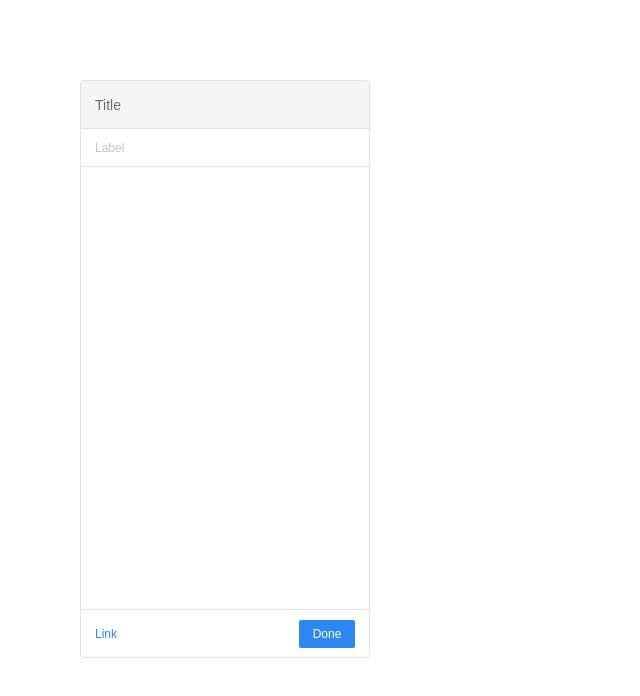
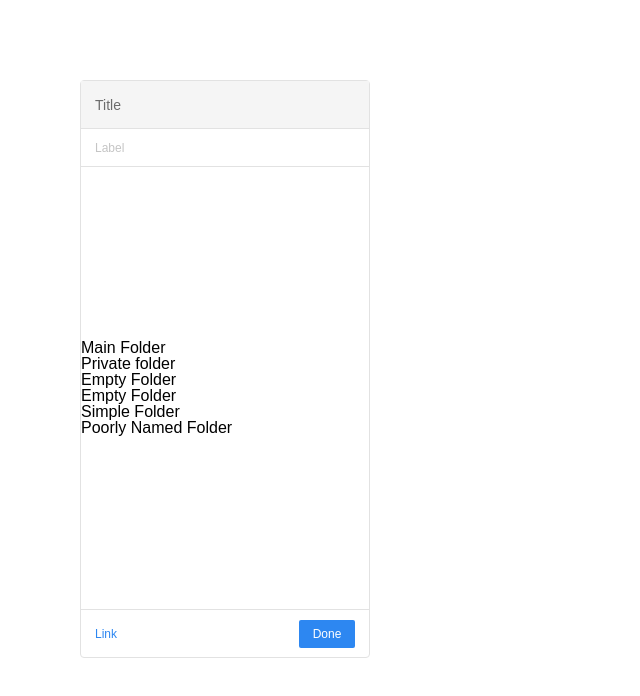
Before and after one commit to jay-ithiel/file-explorer, a React (Create React App) app: page / in a window 1280 px wide. Shown: the top 696 px of the page, without its empty margins (0-640 px from the left). Built offline with nearby package versions, Linux system fonts and the light colour scheme.

Commit message:
import & render RootFolder

```diff
--- a/src/components/App.js
+++ b/src/components/App.js
@@ -2,6 +2,7 @@ import React, { Component } from 'react';
 import '../assets/stylesheets/App.css';
 
 import Header from './Header';
+import RootFolder from './RootFolder';
 import Footer from './Footer';
 
 class App extends Component {
@@ -9,6 +10,7 @@ class App extends Component {
     return (
       <div className="App">
         <Header/>
+        <RootFolder/>
         <Footer/>
       </div>
     );
```
